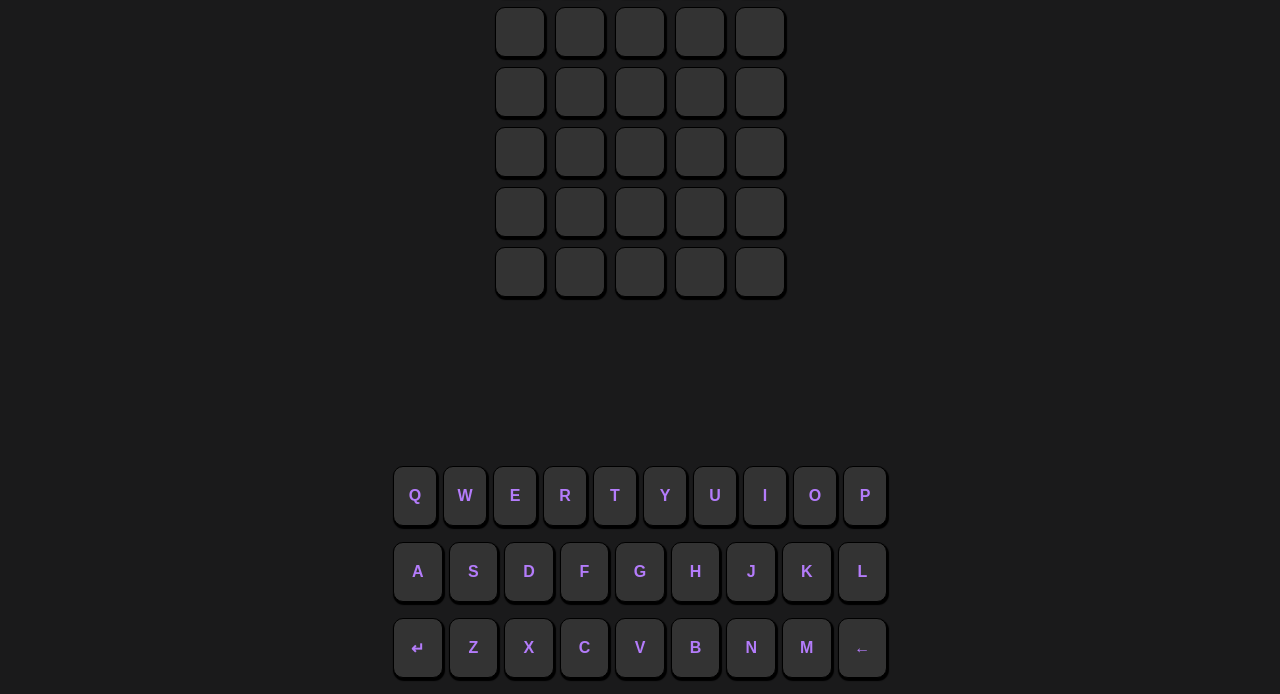
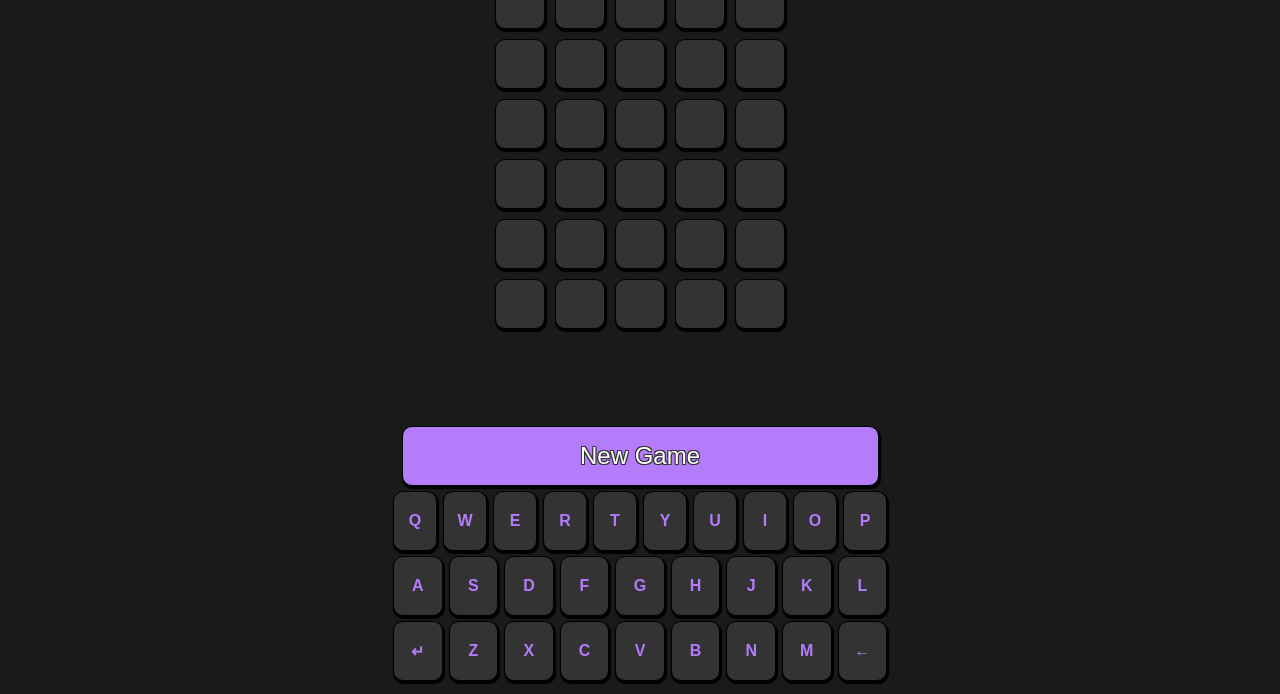
Before and after one commit to Whishes/project-1, a plain HTML site: page index.html in a window 1280 px wide. Shown: the part 107-801 px from the top of the page. Drawn offline with Linux system fonts and the light colour scheme.

Commit message:
The definitive looking good styling commit -> Added "New Game" button -> Sorted some heights/widths stuff out so should be good -> Added a word streak h3 tag which be fully integrated later -> Added a bigger first letter pseudo class to the header h1 element

```diff
--- a/index.html
+++ b/index.html
@@ -14,7 +14,10 @@
 
 <body>
     <header>
-        <h1>Wordle</h1>
+        <h1>
+            Wordle
+
+        </h1>
         <nav>
             <ul>
                 <li>
@@ -27,6 +30,8 @@
 
     </header>
     <div id="bodyContainer">
+        <div id="topContainer">
+            <h3 id="wStreak">0 / 0 word streak</h3>
             <div id="inputContainer">
                 <div class="inputs">
                     <div id="input" tabindex="0"></div>
@@ -71,8 +76,13 @@
                     <div id="input"></div>
                 </div>
             </div>
+        </div>
+
 
         <div class="keyboard">
+            <button id="nGameBtn">
+                New Game
+            </button>
             <div class="row" id="row-0">
                 <button class="key">q</button>
                 <button class="key">w</button>
--- a/styles.css
+++ b/styles.css
@@ -41,15 +41,36 @@ header nav ul > li {
     font-size: 20px;
 }
 
+header h1::first-letter {
+    font-size: 150%;
+}
+
 #bodyContainer {
-    height: calc(100vh - 6vh);
+    height: calc(99vh - 6vh);
     max-width: 500px;
     width: 100%;
     margin: 0 auto;
     display: flex;
     flex-direction: column;
     justify-content: space-between;
+    align-items: center;
 
+}
+
+#topContainer {
+    margin-top: 10px;
+}
+#wStreak {
+    display: flex;
+    justify-content: center;
+}
+
+.keyboard {
+    width: 100%;
+    height: auto;
+    display: flex;
+    align-items: center;
+    flex-direction: column;
 }
 
 button {
@@ -65,7 +86,7 @@ button {
 .row {
     display: flex;
     width: 100%;
-    margin: 0 auto 1em;
+    margin: 0 auto 5px;
     justify-content: space-between;
     border: 0;
     padding: 0;
@@ -114,3 +135,18 @@ button {
 #input:focus {
     outline: none;
 }
+
+#nGameBtn {
+    width:95%;
+    border: 1px solid black;
+    border-radius: 10px;
+    box-shadow: 1px 2px 1px 1px black;
+
+    font-size: 24px;
+    color: white;
+    text-shadow: -1px -1px 0 #333, 1px -1px 0 #333, -1px 1px 0 #333, 1px 1px 0 #333;
+    background-color: #b47cfb;
+
+    margin: 0px 5px 5px 5px;
+
+}
```
Lines whose indentation alone changed are shown as unchanged.
